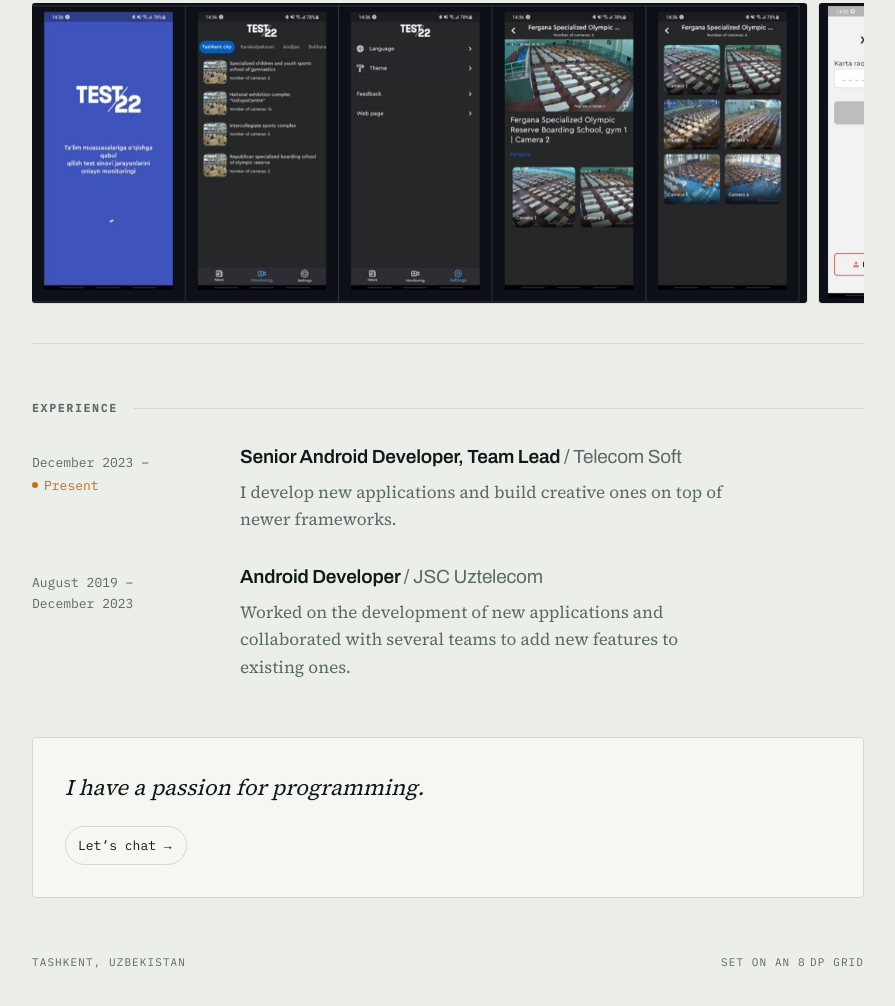
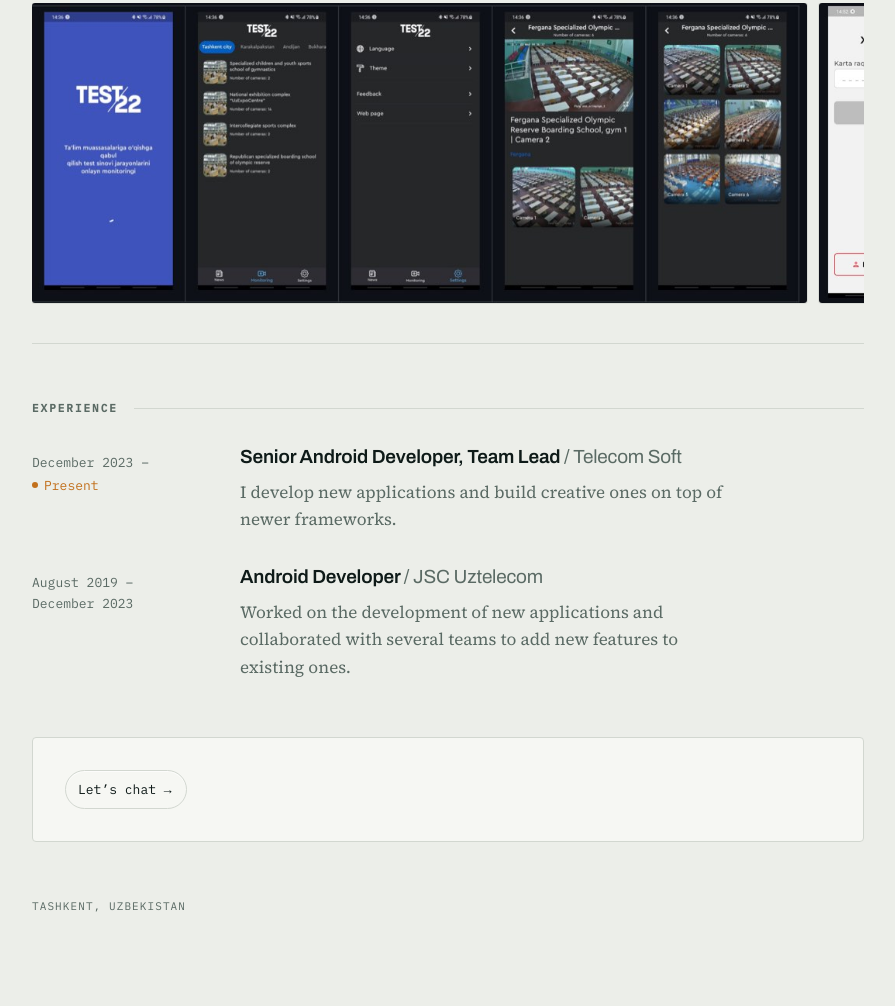
Before and after one commit to IlhomSh/Portfolio, a plain HTML site: page index.html in a window 1280 px wide. Shown: the part 7753-8759 px from the top of the page, without its empty margins (192-1087 px from the left). Drawn offline with Linux system fonts and the light colour scheme.

Commit message:
Drop the passion line and the 8 dp grid footer note
Co-Authored-By: Claude Opus 5 <noreply@anthropic.com>

```diff
--- a/index.html
+++ b/index.html
@@ -569,7 +569,6 @@
   </section>
 
   <section class="closing">
-    <p>I have a passion for programming.</p>
     <div class="rail">
       <a class="chip" href="mailto:ilhomshergoziyev@gmail.com">Let&rsquo;s chat &rarr;</a>
     </div>
@@ -577,7 +576,6 @@
 
   <footer>
     <span>Tashkent, Uzbekistan</span>
-    <span>Set on an 8&#8239;dp grid</span>
   </footer>
 
 </div>
```
